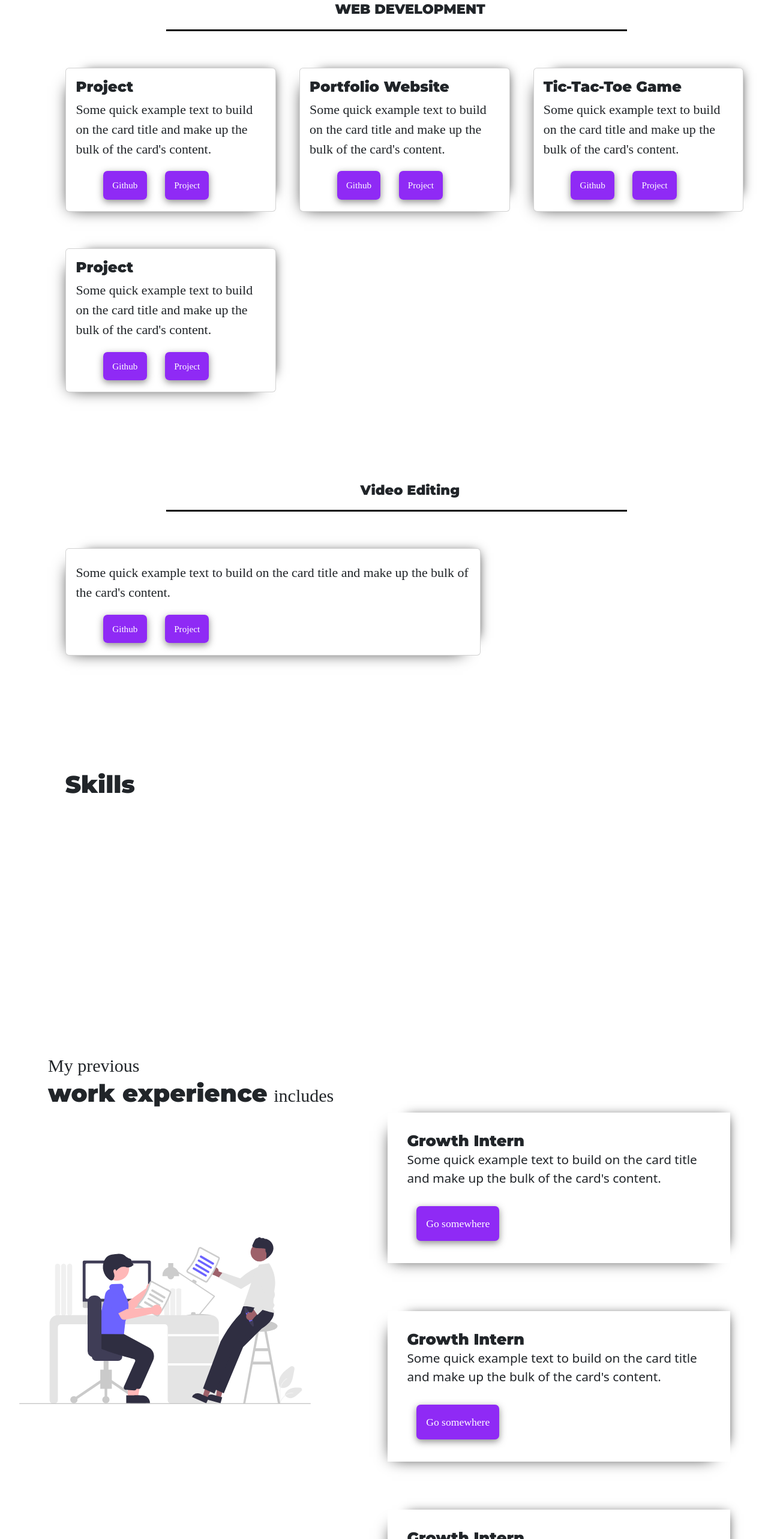
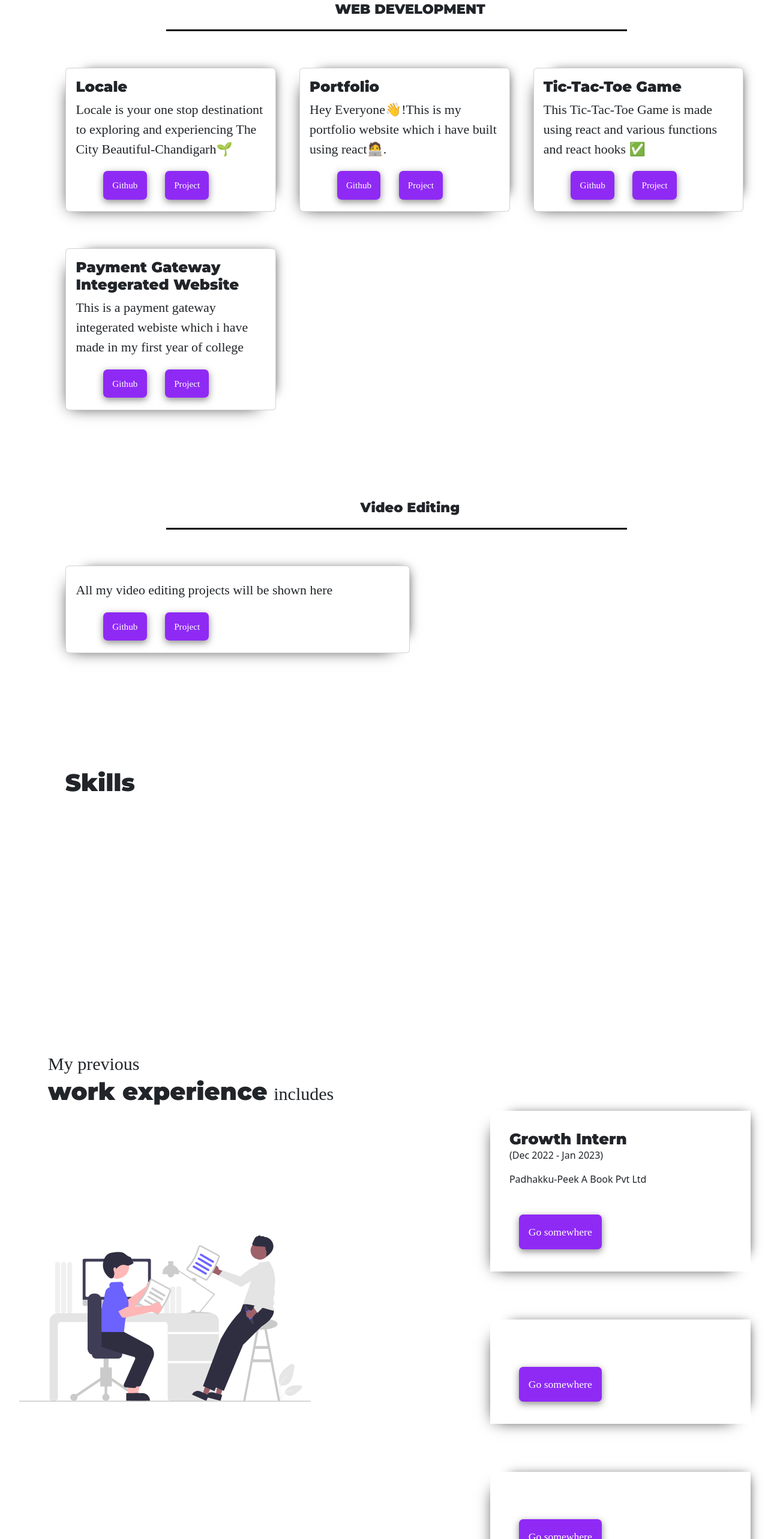
Before and after one commit to kshitijjj/Portfolio, a React (Create React App) app in the folder portfolio/: page / in a window 1280 px wide. Shown: the part 1160-3726 px from the top of the page at 60% size. Built offline with nearby package versions, Linux system fonts and the light colour scheme.

Commit message:
update index.css

```diff
--- a/portfolio/src/Components/Experience.jsx
+++ b/portfolio/src/Components/Experience.jsx
@@ -21,7 +21,7 @@ function Experience(props){
         </div>
 
         <div className="experience_box">
-        <ExperienceCard/>
+        <ExperienceCard role="Growth Intern" time="(Dec 2022 - Jan 2023)" work="Padhakku-Peek A Book Pvt Ltd"/>
         <ExperienceCard/>
         <ExperienceCard/>
         </div>
--- a/portfolio/src/Components/Experience_Card.jsx
+++ b/portfolio/src/Components/Experience_Card.jsx
@@ -1,12 +1,14 @@
 import React from 'react';
 
-function ExperienceCard (){
+function ExperienceCard (props){
     return (
         <div  className='experience_card'>
                 <div data-aos='fade-right' class="exp_card" style={{boxShadow: "-11px 12px 26px -19px black, 14px -11px 19px -19px black"}}>
                 <div class="card-body_exp">
-                 <h5 class="card-title">Growth Intern</h5>
-                 <p class="card-text_exp" style={{paddingBottom:"15px"}}>Some quick example text to build on the card title and make up the bulk of the card's content.</p>
+                 <h5 class="card-title">{props.role}</h5>
+                 <p id='time'>{props.time}</p>
+                 <p id='work'>{props.work}</p>
+                 <p class="card-text_exp" style={{paddingBottom:"15px"}}>{props.desc}</p>
                  <div className='link'>
                   <a id='exp_btn' target='_blank' class="exp_btnn">Go somewhere</a>
                 </div>
--- a/portfolio/src/Components/ProjectCard.jsx
+++ b/portfolio/src/Components/ProjectCard.jsx
@@ -10,11 +10,11 @@ function ProjectCard(props){
               <div data-aos='fade-up' className="card">
                 <div className="card-body">
                 <h5 id={props.id} class="card-title">{props.title}</h5>
-                <p class="card-text">Some quick example text to build on the card title and make up the bulk of the card's content.</p>
+                <p class="card-text">{props.desc}</p>
 
                 <div className="link">
                 <a id='btn1' href={props.github} target='_blank' class="btn4">Github</a>
-                <a id='btn1' href={props.github} target='_blank' class="btn4">Project</a>
+                <a id='btn1' href={props.live} target='_blank' class="btn4">Project</a>
                 </div>
 
                 </div>
--- a/portfolio/src/Components/Projects.jsx
+++ b/portfolio/src/Components/Projects.jsx
@@ -4,6 +4,9 @@ import 'bootstrap/dist/js/bootstrap.bundle.min';
 import "aos/dist/aos.css";
 import ProjectCard from './ProjectCard';
 
+function onclick(){
+    alert("Coming soon!");
+}
 
 function Projects(props){
     return (<>
@@ -23,17 +26,17 @@ function Projects(props){
                 <div className='underline'></div>
 
                 <div className="project_card">
-                <ProjectCard id="project_card_text3" title="Project" github=""  />
-                <ProjectCard id="project_card_text2" title=" Portfolio Website " github=""  live=""/>
-                <ProjectCard id="project_card_text2" title=" Tic-Tac-Toe Game " github=""  live=""/>
-                <ProjectCard id="project_card_text2" title="Project" github=""  live=""/>
+                <ProjectCard id="project_card_text3"  title="Locale" desc="Locale is your one stop destinationt to exploring and experiencing The City Beautiful-Chandigarh🌱" github="https://github.com/kshitijjj/LOCALE.git"   />
+                <ProjectCard id="project_card_text2" title=" Portfolio" desc="Hey Everyone👋!This is my portfolio website which i have built using react🧑‍💻." github="https://github.com/kshitijjj/Portfolio.git"  live="portfolio-kshitijjj.vercel.app"/>
+                <ProjectCard id="project_card_text2" title=" Tic-Tac-Toe Game " desc="This Tic-Tac-Toe Game is made using  react and various functions and react hooks ✅" github="https://github.com/kshitijjj/Tic_Tac_Toe_Game.git"  live="https://tic-tac-toe-game-kshitijjj.vercel.app/"/>
+                <ProjectCard id="project_card_text2" title="Payment Gateway Integerated Website" desc="This is a payment gateway integerated webiste which i have made in my first year of college" github="https://github.com/kshitijjj/Sparks_Task.git"  live="kshitijjj.github.io/Sparks_Task/"/>
                 </div>
 
                 <p id='part1'>Video Editing</p>
                 <div className='underline'></div>
 
                 <div className="project_card">
-                <ProjectCard title="" />
+                <ProjectCard desc="All my video editing projects will be shown here" />
                 </div>
              </div>
         </div>
```
